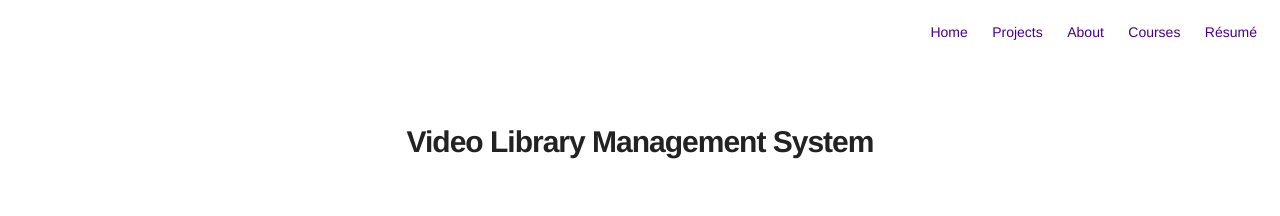
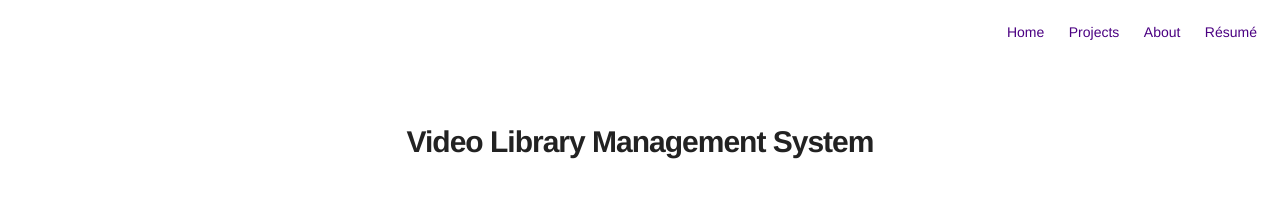
Before and after one commit to anuranjandubey/anuranjandubey.github.io, a Jekyll site: the page built from _posts/2018-09-24-project4.markdown, in a window 1280 px wide. Shown: the top 216 px of the page. Built offline with Jekyll 4.4.1, drawn with Linux system fonts in a browser that asks for light colours.

Commit message:
major update

```diff
--- a/_includes/nav.html
+++ b/_includes/nav.html
@@ -31,7 +31,7 @@
         {% endif %}
 
         {% if site.about == true %}
-            {% if page.title != "Courses" and page.title != "Home" and page.title != "Projects" %}
+            {% if page.title == "About" %}
                 <li class="item">
                     <a class="link" href="#coursespage">Courses</a>
                 </li>
```
Also changed, not shown: 8 other files.
